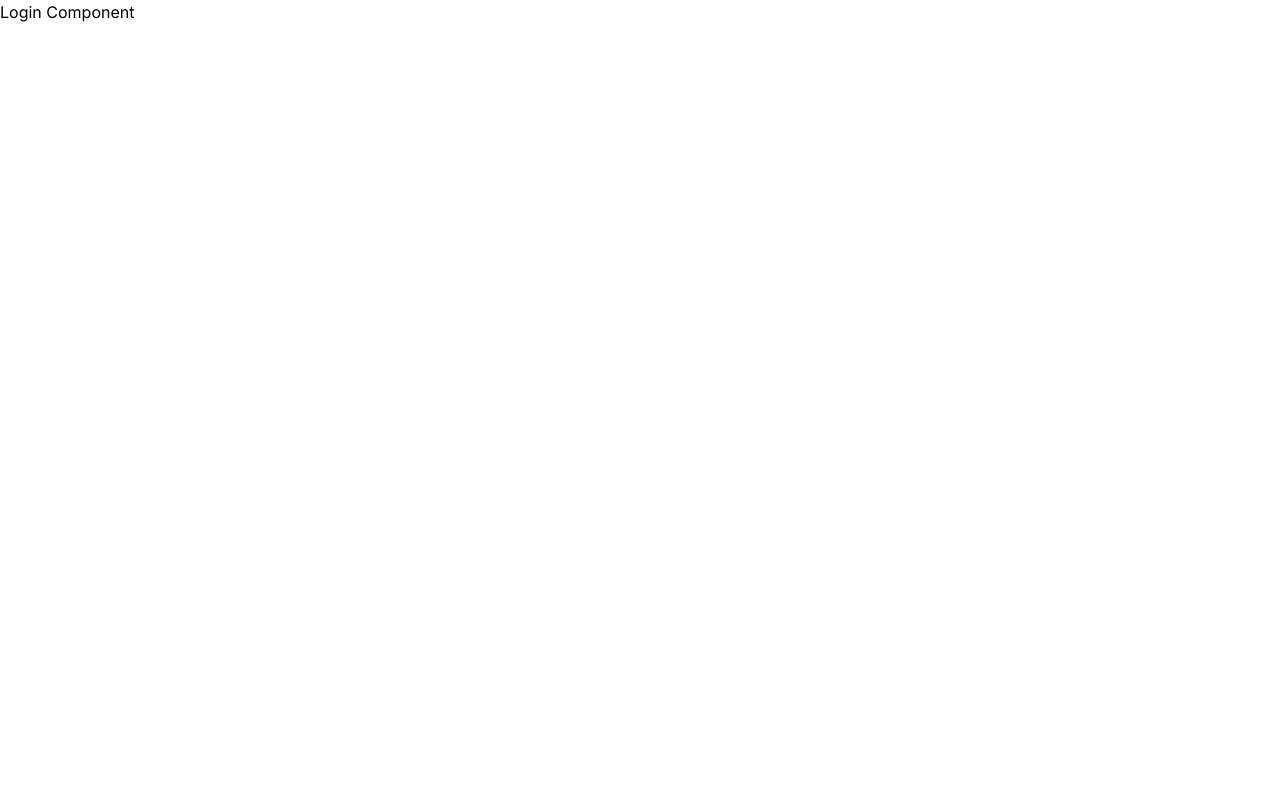
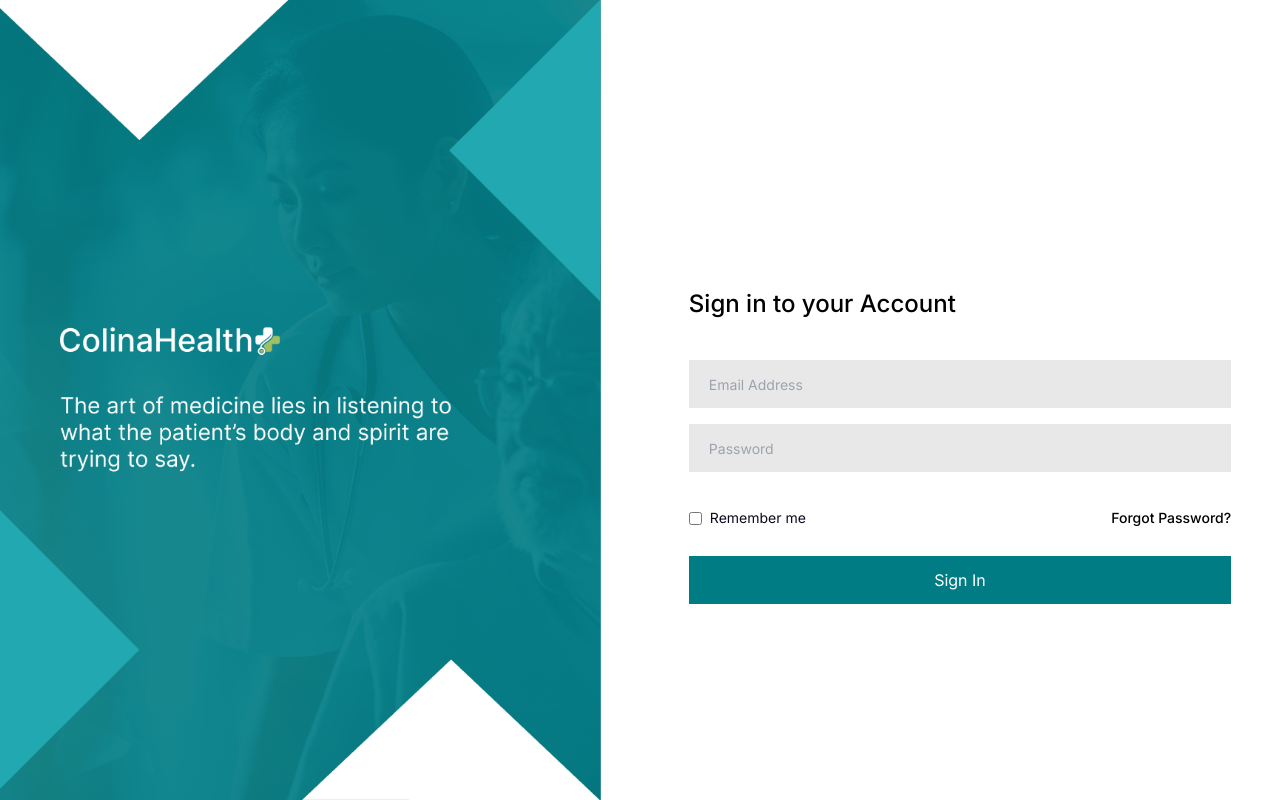
Before and after one commit to jairosolutions-com/colinahealth, a Next.js app: page /login in a window 1280 px wide. Built offline with nearby package versions, Linux system fonts and the light colour scheme.

Commit message:
initial login UI with routing to patient list

```diff
--- a/components/login.tsx
+++ b/components/login.tsx
@@ -1,7 +1,74 @@
+"use client";
+
+import { onNavigate } from "@/actions/navigation";
+import { useRouter } from "next/navigation";
+
 export const Login = () => {
+  const router = useRouter();
   return (
     <div>
-      <p>Login Component</p>
+      <section>
+        <div className="grid gap-0 md:h-screen md:grid-cols-2">
+          <div className="flex items-center justify-center">
+            <img
+              src="/imgs/Bimage.png"
+              alt="Your Image"
+              className="w-full h-full object-cover"
+            />
+          </div>
+
+          <div className="flex mt-40 justify-center md:px-5 md:py-10 lg:py-32 ">
+            <div className="w-[542.27px] text-left">
+              <h2 className="mb-4 text-1xl font-medium md:mb-10 md:text-2xl lg:mb-10">
+                Sign in to your Account
+              </h2>
+
+              <div className="mx-auto mb-4 max-w-[800px] pb-4">
+                <form name="wf-form-password" method="get">
+                  <div className="relative">
+                    <input
+                      type="email"
+                      className="mb-4 h-9 w-full bg-opacity-60 bg-[#D9D9D9] px-3 py-6 pl-5 text-sm text-[#333333]"
+                      placeholder="Email Address"
+                    />
+                  </div>
+                  <div className="relative mb-4">
+                    <input
+                      type="password"
+                      className="mb-4 h-9 w-full bg-opacity-60 bg-[#D9D9D9] px-3 py-6 pl-5 text-sm text-[#333333]"
+                      placeholder="Password"
+                    />
+                  </div>
+                  <label className="mb-3 flex items-center justify-start pb-4 pl-5 font-medium md:mb-3">
+                    <input
+                      type="checkbox"
+                      name="checkbox"
+                      className="float-left -ml-[20px] mt-1"
+                    />
+                    <span className="ml-2 inline-block cursor-pointer text-sm checkbox mt-1">
+                      {" "}
+                      <a href="#" className="font-normal text-[#0b0b1f]">
+                        Remember me
+                      </a>
+                    </span>
+                    <span className="ml-auto inline-block cursor-pointer text-sm checkbox mt-1 ">
+                      Forgot Password?
+                    </span>
+                  </label>
+                  <div>
+                    <div
+                      className="inline-block w-full cursor-pointer items-center bg-[#007C85] px-6 py-3 text-center font-normal text-white hover:bg-[#0E646A] transition duration-300 ease-in-out"
+                      onClick={() => onNavigate(router, "/patient-list")}
+                    >
+                      Sign In
+                    </div>
+                  </div>
+                </form>
+              </div>
+            </div>
+          </div>
+        </div>
+      </section>
     </div>
   );
 };
--- a/package.json
+++ b/package.json
@@ -23,7 +23,7 @@
     "eslint": "^8",
     "eslint-config-next": "14.1.2",
     "postcss": "^8",
-    "tailwindcss": "^3.3.0",
+    "tailwindcss": "^3.4.1",
     "typescript": "^5"
   }
 }
```
Also changed, not shown: public/imgs/Bimage.png (added), 1 other file (tests, documents, lock files or other folders).
